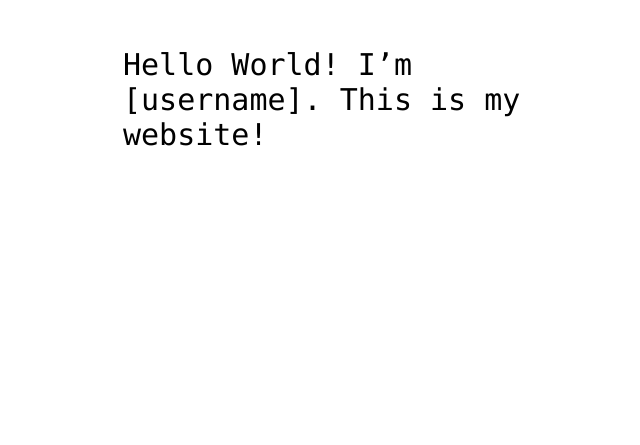
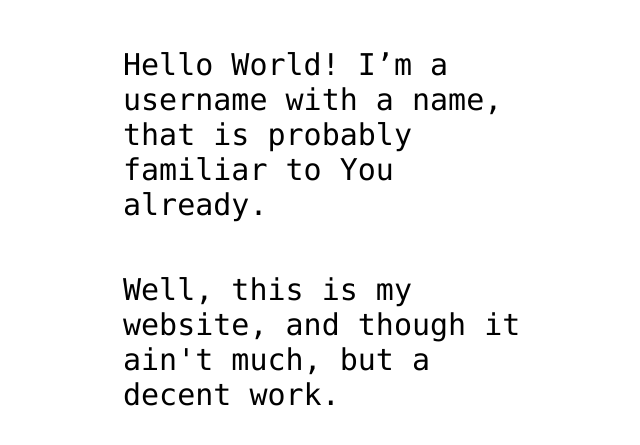
Before and after one commit to vitalispopoff/VitalisPopoff.github.io, a plain HTML site: page index.html in a window 1280 px wide. Shown: the part 341-786 px from the top of the page, without its empty margins (317-957 px from the left). Drawn offline with Linux system fonts and the light colour scheme.

Commit message:
Update index.html

```diff
--- a/index.html
+++ b/index.html
@@ -12,7 +12,8 @@
 <img src="https://octodex.github.com/images/daftpunktocat-thomas.gif" id="octocat" alt="octocat-gif" />
 
 <!-- Change this code here by copy and pasting your template on line 15 -->
-<p>Hello World! I’m [username]. This is my website!</p>
+<p>Hello World! I’m a username with a name, that is probably familiar to You already.</p>
+  <p>Well, this is my website, and though it ain't much, but a decent work.</p>
 
 </body>
 </html>
```
